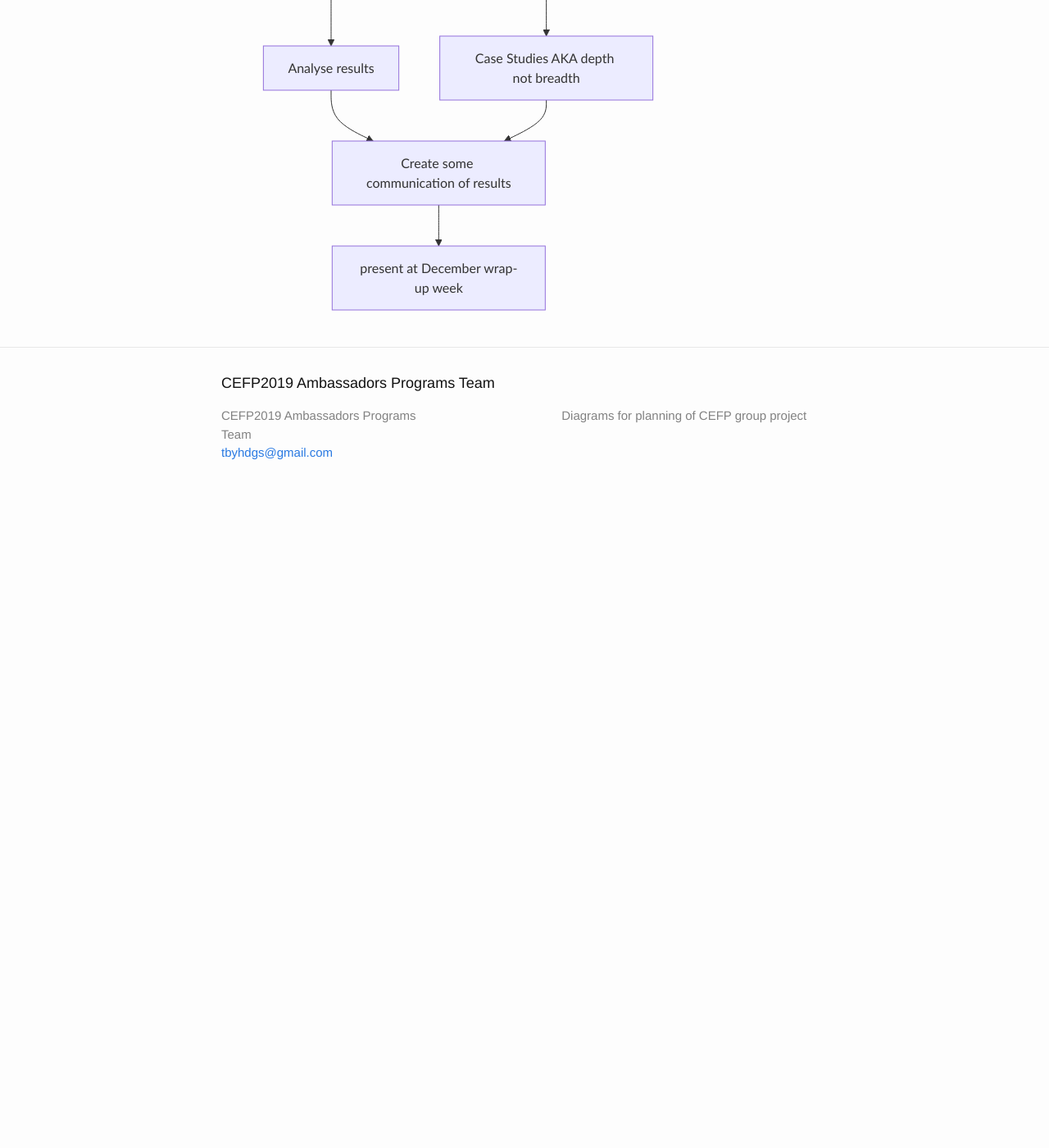
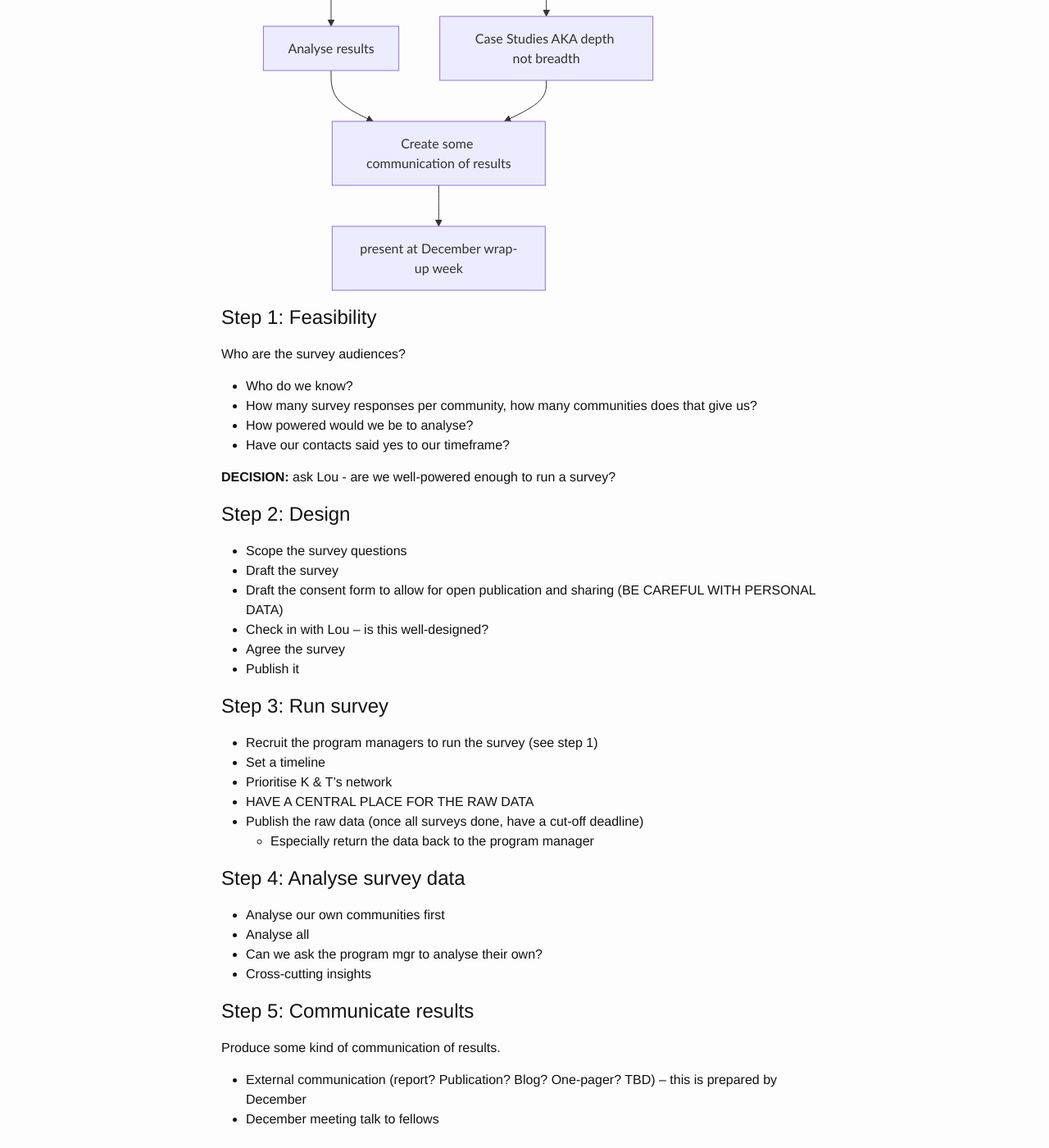
Before and after one commit to tobyhodges/cefp-group-project-plan, a Jekyll site: the page built from index.md, in a window 1280 px wide and 1400 px high, scrolled down 720 px. Shown: the whole window at 82% size. Built offline with Jekyll 4.4.1, drawn with Linux system fonts in a browser that asks for light colours; before the commit the page ends 1350 px from its top, so only the background shows below that; some of the changed text lies outside the part shown.

Commit message:
add sections and clickable boxes

```diff
--- a/index.md
+++ b/index.md
@@ -5,11 +5,68 @@ title: Ambassador Programs Group Project Plan
 
 <div class="mermaid">
 graph TD
-    start{Feasibility: who are the survey audiences? Are we well-powered enough?} -->|Yes| design[Design standardised survey]
+    start{Feasibility: do we have enough power?} -->|Yes| design[Design standardised survey]
     design -->|after checking with Lou| run[Run survey]
     run --> analyse[Analyse results]
     analyse --> communicate[Create some communication of results]
     start -->|No| casestudies[Case Studies AKA depth not breadth]
     casestudies --> communicate
-    communicate --> present[present at December wrap-up week]
+    communicate --> present[present at December wrap-up week];
+    click start "#feasibility"
+    click design "#design"
+    click run "#run"
+    click analyse "#analyse"
+    click communicate "#communicate"
+    click casestudies "#case"
 </div>
+
+<h2 name="feasibility">Step 1: Feasibility</h2>
+
+Who are the survey audiences?
+
+- Who do we know?
+- How many survey responses per community, how many communities does that give us?
+- How powered would we be to analyse?
+- Have our contacts said yes to our timeframe?
+
+__DECISION:__ ask Lou - are we well-powered enough to run a survey?
+
+<h2 name="design">Step 2: Design</h2>
+
+- Scope the survey questions
+- Draft the survey
+- Draft the consent form to allow for open publication and sharing (BE CAREFUL WITH PERSONAL DATA)
+- Check in with Lou -- is this well-designed?
+- Agree the survey
+- Publish it
+
+<h2 name="run">Step 3: Run survey</h2>
+
+- Recruit the program managers to run the survey (see step 1)
+- Set a timeline
+- Prioritise K & T’s network
+- HAVE A CENTRAL PLACE FOR THE RAW DATA
+- Publish the raw data (once all surveys done, have a cut-off deadline)
+  - Especially return the data back to the program manager
+
+<h2 name="analyse">Step 4: Analyse survey data</h2>
+
+- Analyse our own communities first
+- Analyse all
+- Can we ask the program mgr to analyse their own?
+- Cross-cutting insights
+
+<h2 name="communicate">Step 5: Communicate results</h2>
+
+Produce some kind of communication of results.
+
+- External communication (report? Publication? Blog? One-pager? TBD) -- this is prepared by December
+- December meeting talk to fellows
+
+<h2 name="case">Step 6/alternative: Case studies</h2>
+
+Explore verticals (depth not breadth) with qualitative interviews. (A nice-to-have or an alternative approach.)
+
+- Which communities?
+- Which verticals?
+- Scope interview questions
```
